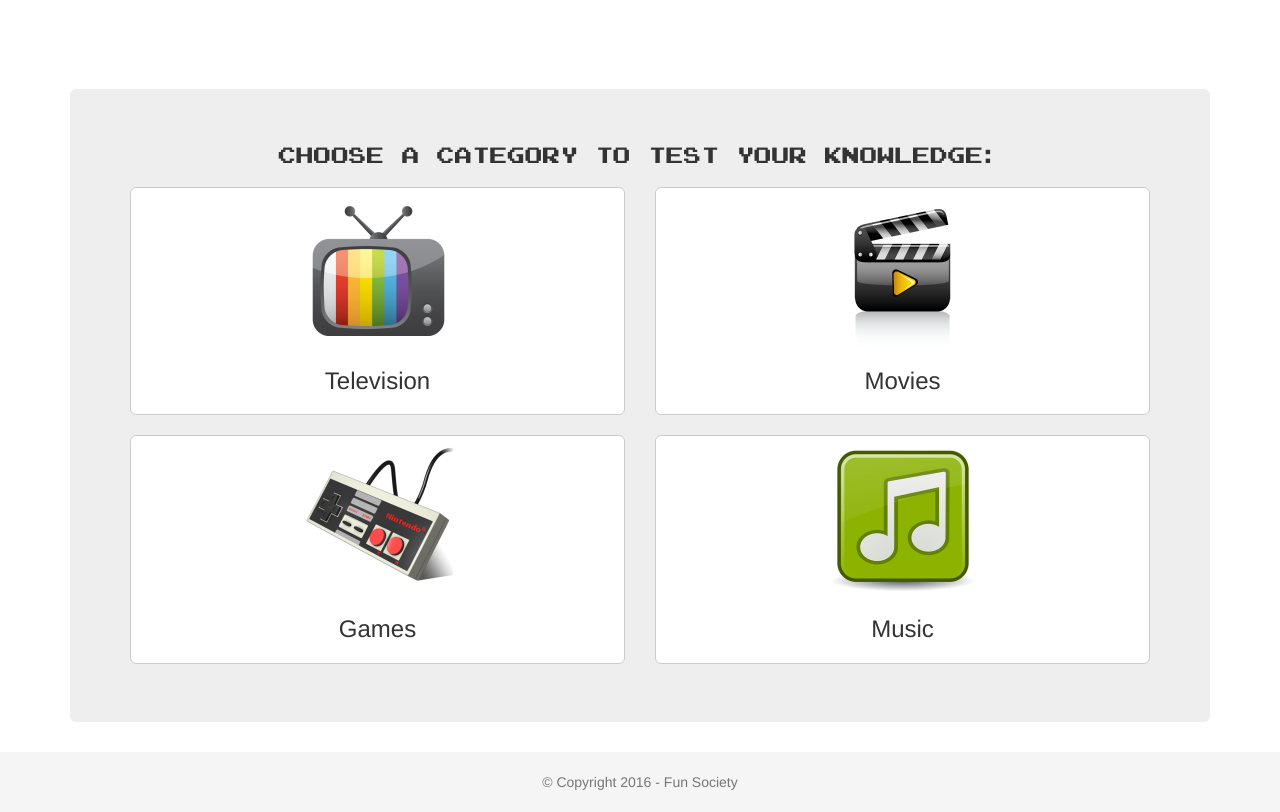
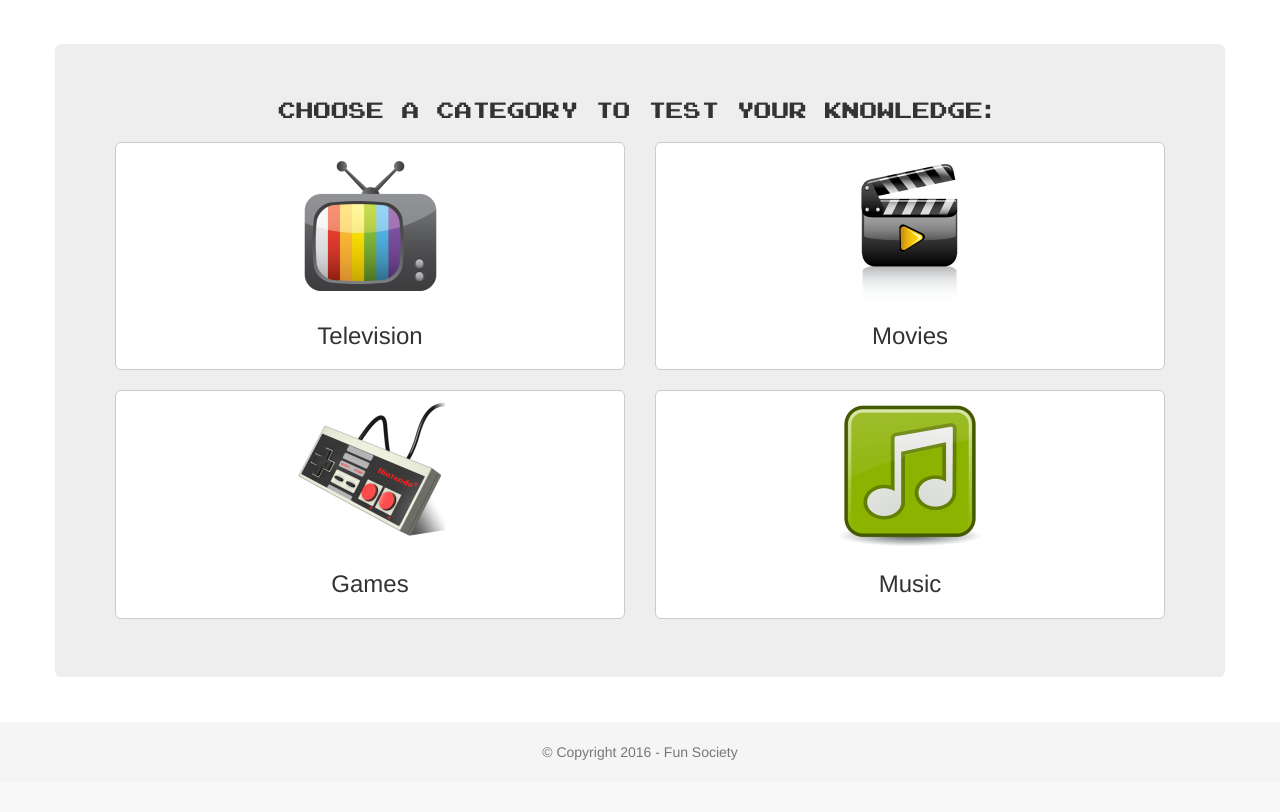
Before and after one commit to zerodrek/fun-society, a PHP site: page / in a window 1280 px wide. Shown: the part 51-863 px from the top of the page. After the commit the page ends 811 px from the top, so only its background shows below. Run offline with PHP 8.4, Linux system fonts and the light colour scheme; some libraries are stand-ins or nearby versions.

Commit message:
adjust container margin

```diff
--- a/public/css/style.css
+++ b/public/css/style.css
@@ -13,7 +13,7 @@ body {
     padding-top: 80px;
 }
 body> .container {
-    padding: 60px 15px 0;
+    padding: 15px 0;
 }
 .container .text-muted {
     text-align: center;
```
